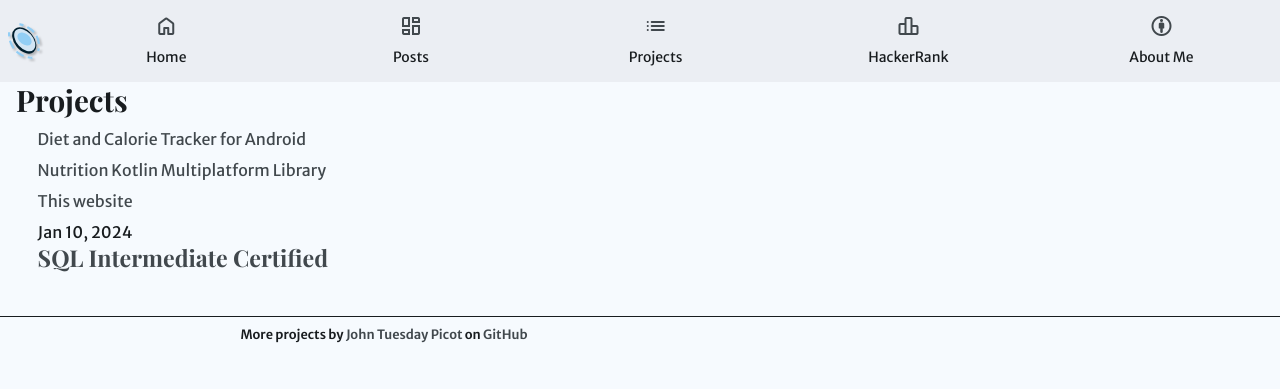
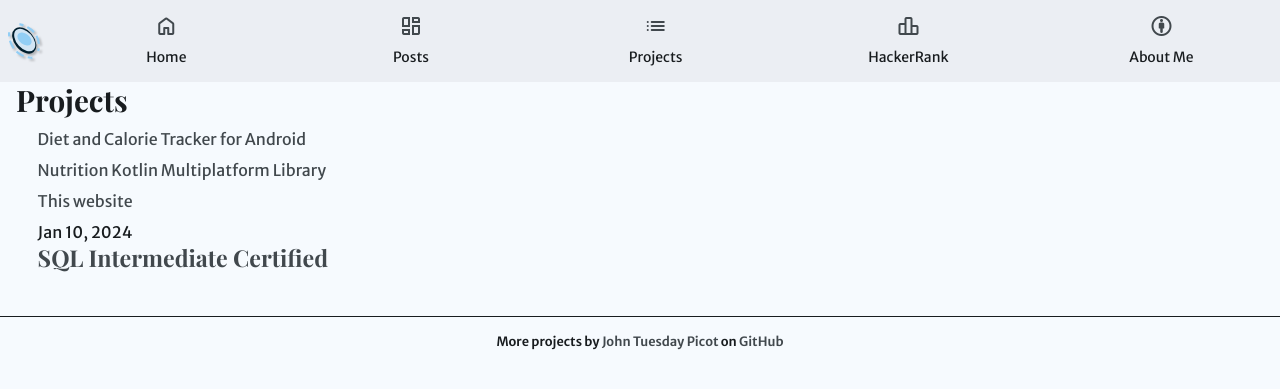
Before and after one commit to John-Tuesday/John-Tuesday.github.io, a Jekyll site: the page built from index.md, in a window 1280 px wide. Shown: the top 389 px of the page. Built offline with Jekyll 4.4.1, drawn with Linux system fonts in a browser that asks for light colours; some web fonts are replaced.

Commit message:
Fix footer centering and padding

```diff
--- a/_includes/footer.html
+++ b/_includes/footer.html
@@ -4,7 +4,6 @@
 <footer>
     <div class="content">
         <span>
-            <p>
             More projects by
             <a href="{{ site.data.accounts.github.profile_link }}">
                 {{ site.owner.name }}
@@ -13,7 +12,6 @@
             <a href="{{ site.data.accounts.github.repositories_link }}">
                 GitHub
             </a>
-            </p>
         </span>
     </div>
 </footer>
--- a/_sass/screen.scss
+++ b/_sass/screen.scss
@@ -129,12 +129,13 @@ footer {
     position: relative;
     box-sizing: border-box;
     text-align: center;
-
-    p {
-        font: {
-            weight: font.$weight-medium;
-            size: .8rem;
-        }
+    font: {
+        weight: font.$weight-medium;
+        size: .8rem;
+    }
+    div.content {
+        padding-block-start: 16px;
+        padding-block-end: 16px;
     }
 }
 
```
Lines whose indentation alone changed are shown as unchanged.
